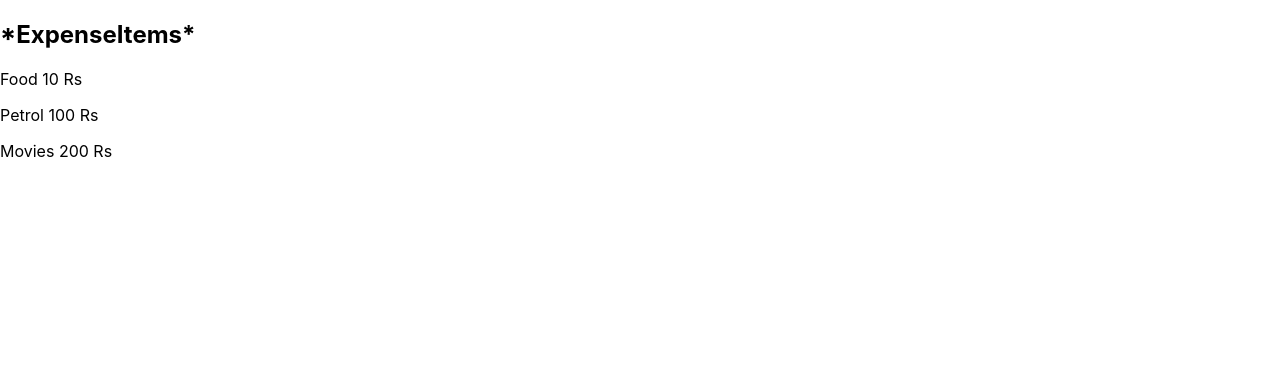
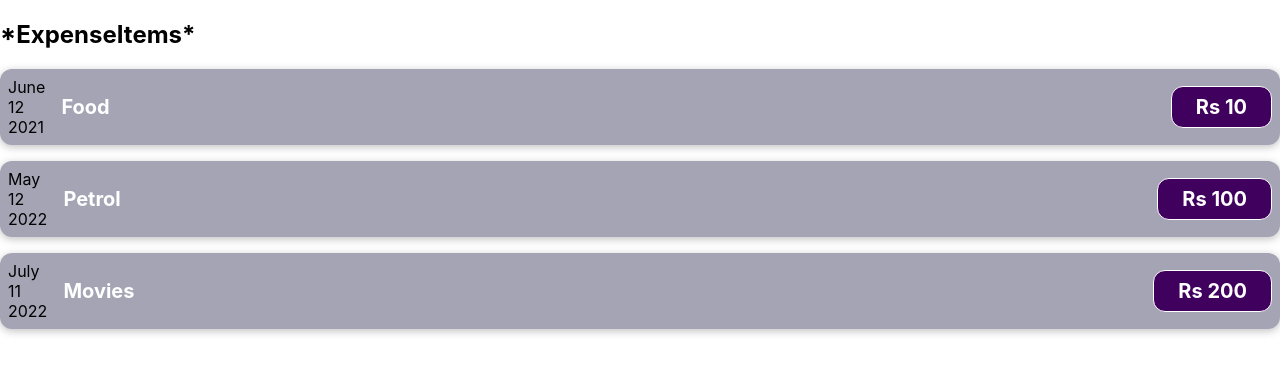
Before and after one commit to Abhaymn/React, a React (Create React App) app: page / in a window 1280 px wide. Shown: the top 374 px of the page. Built offline with nearby package versions, Linux system fonts and the light colour scheme.

Commit message:
expenseDetails using css

```diff
--- a/src/App.js
+++ b/src/App.js
@@ -6,17 +6,17 @@ function App(){
     {
       item:'Food',
       amount:10,
-      type:'Rs'
+      date:new Date(2021,5,12)
     },
     {
       item:'Petrol',
       amount:100,
-      type:'Rs'
+      date:new Date(2022,4,12)
     },
     {
       item:'Movies',
       amount:200,
-      type:'Rs'
+      date:new Date(2022,6,11)
     }
   ]
   return (
@@ -24,15 +24,15 @@ function App(){
       <h2>*ExpenseItems*</h2>
       <ExpenseItem item={ LocationOfExpenditure[0].item}
       amount={ LocationOfExpenditure[0].amount}
-      type={ LocationOfExpenditure[0].type}>
-      </ExpenseItem>
+      date={ LocationOfExpenditure[0].date}
+      ></ExpenseItem>
       <ExpenseItem item={ LocationOfExpenditure[1].item}
       amount={ LocationOfExpenditure[1].amount}
-      type={ LocationOfExpenditure[1].type}
+      date={ LocationOfExpenditure[1].date}
       ></ExpenseItem>
        <ExpenseItem item={ LocationOfExpenditure[2].item}
       amount={ LocationOfExpenditure[2].amount}
-      type={ LocationOfExpenditure[2].type}
+      date={ LocationOfExpenditure[2].date}
       ></ExpenseItem>
     </div>
   )
--- /dev/null
+++ b/src/components/ExpenseItem.css
@@ -0,0 +1,56 @@
+.expense-item {
+  display: flex;
+  justify-content: space-between;
+  align-items: center;
+  box-shadow: 0 2px 8px rgba(0, 0, 0, 0.25);
+  padding: 0.5rem;
+  margin: 1rem 0;
+  border-radius: 12px;
+  background-color: #a5a4b5;
+}
+
+.expense-item__description {
+  display: flex;
+  flex-direction: column;
+  gap: 1rem;
+  align-items: flex-end;
+  flex-flow: column-reverse;
+  justify-content: flex-start;
+  flex: 1;
+}
+
+.expense-item h2 {
+  color: #3a3a3a;
+  font-size: 1rem;
+  flex: 1;
+  margin: 0 1rem;
+  color: white;
+}
+
+.expense-item__price {
+  font-size: 1rem;
+  font-weight: bold;
+  color: white;
+  background-color: #40005d;
+  border: 1px solid white;
+  padding: 0.5rem;
+  border-radius: 12px;
+}
+
+@media (min-width: 580px) {
+  .expense-item__description {
+    flex-direction: row;
+    align-items: center;
+    justify-content: flex-start;
+    flex: 1;
+  }
+
+  .expense-item__description h2 {
+    font-size: 1.25rem;
+  }
+
+  .expense-item__price {
+    font-size: 1.25rem;
+    padding: 0.5rem 1.5rem;
+  }
+}
--- a/src/components/ExpenseItem.js
+++ b/src/components/ExpenseItem.js
@@ -1,11 +1,27 @@
-
+import './ExpenseItem.css';
 
 function ExpenseItem(props){
+    const month=props.date.toLocaleString('en-US',{month:'long'});
+    const day=props.date.toLocaleString('en-US',{day:'2-digit'});
+    const year=props.date.getFullYear();
+
     return (
-        <div >
-            <p>{props.item} {props.amount} {props.type}</p>
+
+        <div className='expense-item' >
+            <div>
+                <div>{month}</div>
+                <div>{day}</div>
+                <div>{year}</div>
+            </div>
+            <div className='expense-item__description'>
+             <h2>{props.item}</h2>
+
+             <div className='expense-item__price'>Rs {props.amount}</div>
+
+              </div>
 
         </div>
+
     )
 }
 
```
